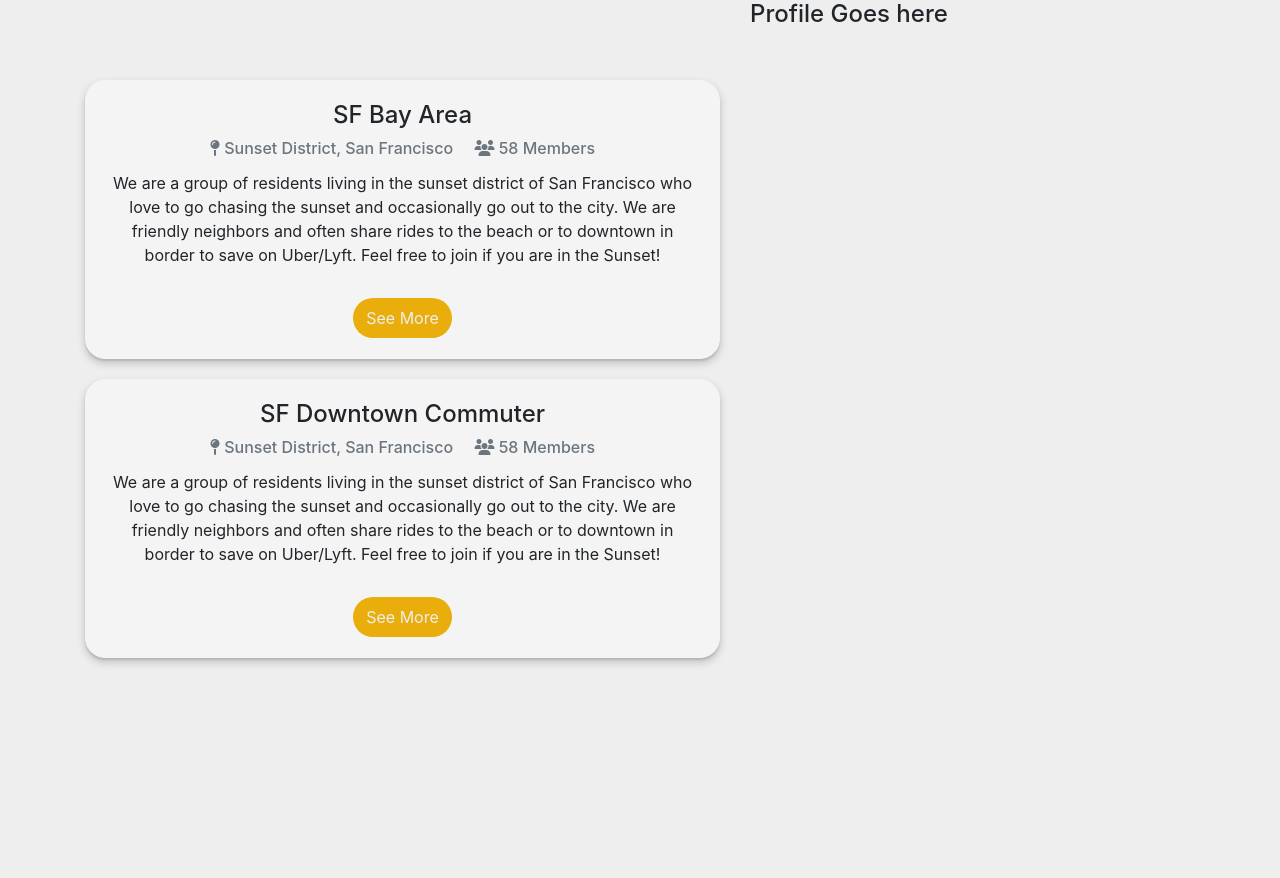
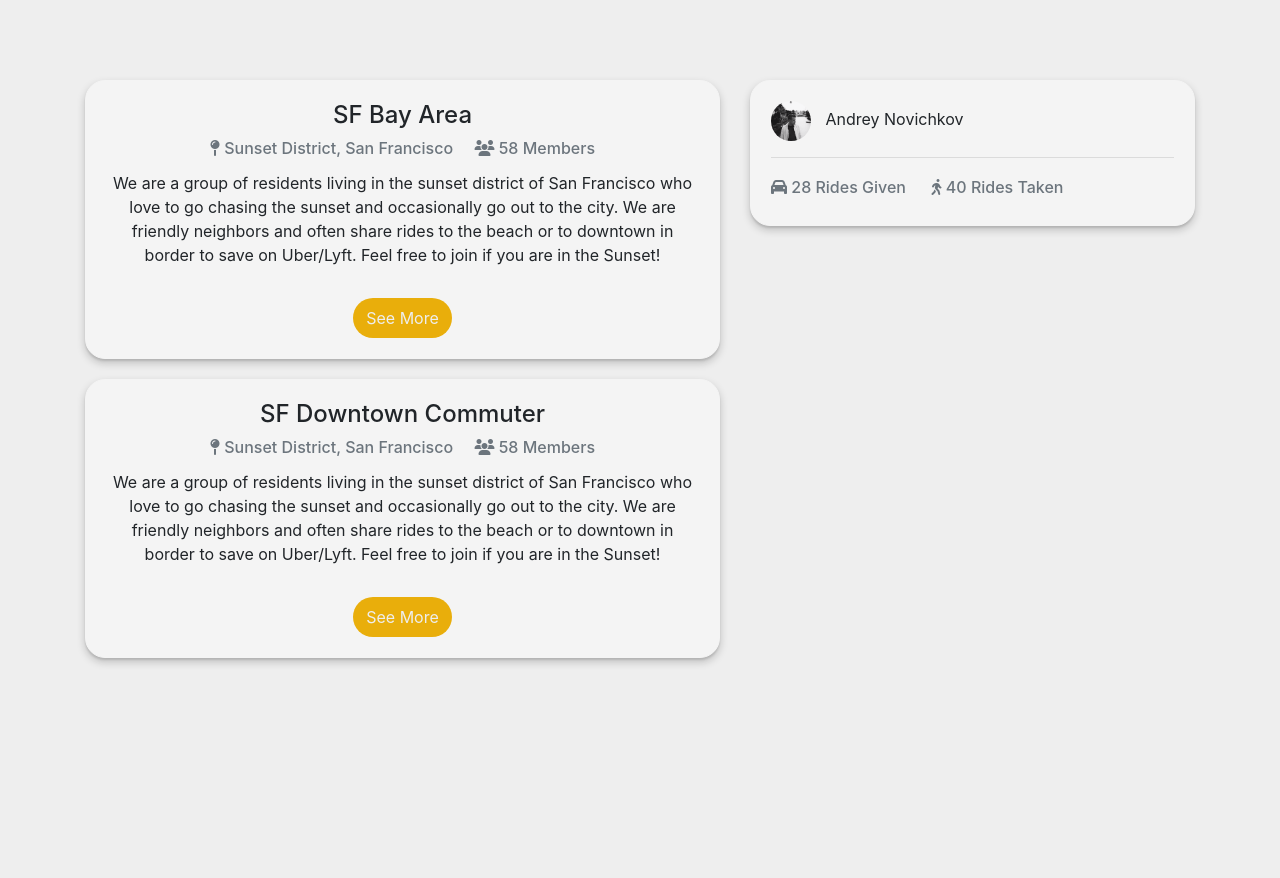
Before and after one commit to type9/bew1.2-contractor, a Django app: page / in a window 1280 px wide. Shown: the part 83-961 px from the top of the page. Run offline with Django 3.2, Linux system fonts and the light colour scheme; a user stored in the database is signed in; data comes from the database, SQL or seed files in the repository; both versions use the stored data as it was after the commit; some libraries are stand-ins or nearby versions.

Commit message:
[add] Added profile card

```diff
--- a/rideit/rideshare/templates/partials/community_card.html
+++ b/rideit/rideshare/templates/partials/community_card.html
@@ -1,13 +1,13 @@
-<div class="card" style="margin-bottom: 20px; border-radius: 20px; background-color: #f4f4f4; border-color: #f4f4f4; box-shadow: 0 4px 8px 0 rgba(0, 0, 0, 0.2), 0 2px 2px 0 rgba(0, 0, 0, 0.10);">
+<div class="card community-card">
     <div class="card-body">
         <h4 class="card-title">{{community.title}}</h4>
-        <h6 class="card-subtitle mb-2 text-muted" style="padding-top: 3px"><span class="fas fa-map-pin"></span> Sunset District, San Francisco&nbsp;&nbsp;&nbsp;&nbsp;&nbsp;<span class="fas fa-users"></span> 58 Members </h6>
-        <p class="card-text" style="padding-top: 5px;">We are a group of residents living in the sunset district of San Francisco who love to go
+        <h6 class="card-subtitle mb-2 text-muted community-card-subtitle"><span class="fas fa-map-pin"></span> Sunset District, San Francisco&nbsp;&nbsp;&nbsp;&nbsp;&nbsp;<span class="fas fa-users"></span> 58 Members </h6>
+        <p class="card-text community-card-text">We are a group of residents living in the sunset district of San Francisco who love to go
         chasing the sunset and occasionally go out to the city. We are friendly neighbors and often share rides to the beach or to downtown in border
         to save on Uber/Lyft. Feel free to join if you are in the Sunset!</p>
 
 
-        <button href="#" class="btn" style="margin-top: 15px; border-radius: 20px; height: 40px; background-color: #E9AE0B; color: #EEEEEE">See More</button>
+        <button href="#" class="btn community-card-seemore-button" style="">See More</button>
         <!-- <button href="#" class="btn" style="margin-top: 15px; border-radius: 20px; height: 40px; background-color: #E9AE0B; color: #EEEEEE">Learn More</button>
         <button href="#" class="btn" style="margin-top: 15px; border-radius: 20px; height: 40px; background-color: #1B8366; color: #EEEEEE; margin-left: 6px">Join Community</button> -->
 
--- a/rideit/rideshare/templates/partials/navbar.html
+++ b/rideit/rideshare/templates/partials/navbar.html
@@ -1,48 +1,53 @@
 {% load static %}
 
-<nav class="navbar navbar-expand-lg navbar-light sticky-top" style='background-color: #EEEEEE; border-bottom: 1px solid #DDDDDD;'>
+<nav class="navbar navbar-expand-lg navbar-light sticky-top rideshare-navbar">
     <div class="container">
         <a class="navbar-brand" href="/">
-            <h1 style="color: #272B2B">RideIt</h1>
+            <h1 class="rideshare-brand">RideIt</h1>
         </a>
         <button class="navbar-toggler" type="button" data-toggle="collapse" data-target="#navbarText" aria-controls="navbarText" aria-expanded="false" aria-label="Toggle navigation">
             <span class="navbar-toggler-icon"></span>
         </button>
         <div class="collapse navbar-collapse" id="navbarText">
-            <ul class="navbar-nav mr-auto" style="padding-left: 20px">
-                <li class="nav-item active" style="padding-left: 10px; padding-right: 10px; padding-top: 6px">
+
+                <ul class="navbar-nav mr-auto rideshare-navbar-options">
+                    <li class="nav-item active rideshare-nav-item">
                         <a class="nav-link h6" href="#">COMMUNITIES</a>
                     </li>
-                <li class="nav-item active" style="padding-left: 10px; padding-right: 10px; padding-top: 6px">
+                    <li class="nav-item active rideshare-nav-item">
                         <a class="nav-link h6" href="#">ABOUT US</a>
                     </li>
 
                     {% if user.is_authenticated %}
                         <li>
-                        <form class="navbar-form" role="search" style='padding-left: 62px; padding-top: 5px'>
+                            <form class="navbar-form rideshare-nav-search-wrapper" role="search">
                                 <div class="input-group">
-                                <input type="text" style="background-color: transparent"class="form-control" placeholder="Search" name="srch-term" id="srch-term">
+                                    <input class="form-control rideshare-nav-search-input" type="text"placeholder="Search" name="srch-term" id="srch-term">
                                     <div class="input-group-btn" style="">
-                                    <button class="btn btn-light" type="submit" style="background-color: transparent; border-color: #BBBBBB; border-left: None"><span class="fas fa-search"></span></button>
+                                        <button class="btn btn-light rideshare-nav-search-btn" type="submit"><span class="fas fa-search"></span></button>
                                     </div>
                                 </div>
                             </form>
                         </li>
                     {% endif %}
+
+
+
                 </ul>
 
                 <span class="logout-button-wrapper">
                     {% if user.is_authenticated %}
-                    <a class="nav-link" href="{% url 'logout' %}"><button class="btn" style="background-color: transparent; color: #272727; border-radius: 10px;">Logout</button></a>
+                        <a class="nav-link " href="{% url 'logout' %}"><button class="btn logout-button" >Logout</button></a>
                     {% else %}
-                    <a class="nav-link" href="{% url 'login' %}"><button class="btn" style='background-color: #47785D; color: #EEEEEE; border-radius: 10px'>Login</button></a>
+                        <a class="nav-link " href="{% url 'login' %}"><button class="btn login-button">Login</button></a>
                     {% endif %}
                 </span>
                 <span class="signup-button-wrapper">
                     {% if not user.is_authenticated %}
-                    <a href="{% url 'signup' %}" class="btn" style="background-color: #8899A6; color: #EEEEEE; border-radius: 10px;">Sign Up <span class="fas fa-user-plus"></span></a>
+                        <a href="{% url 'signup' %}" class="btn sign-up-button">Sign Up <span class="fas fa-user-plus"></span></a>
                     {% endif %}
                 </span>
+
 
         </div>
     </div>
--- /dev/null
+++ b/rideit/rideshare/templates/partials/profile_card.html
@@ -0,0 +1,23 @@
+{% load static %}
+
+<div class="card profile-card">
+    <div class="card-body">
+        <div class="card-title profile-card-title">
+            <img class="profile-card-pic" src="{% static 'images/profile_picture.png' %}"/>
+            <span class="profile-card-name">Andrey Novichkov</span>
+        </div>
+        <hr>
+        <h6 class="card-subtitle mb-2 text-muted profile-card-subtitle"><span class="fas fa-car"></span> 28 Rides Given &nbsp;&nbsp;&nbsp;&nbsp;&nbsp;<span class="fas fa-walking"></span> 40 Rides Taken </h6>
+
+
+        <!-- <p class="card-text profile-card-text">We are a group of residents living in the sunset district of San Francisco who love to go
+        chasing the sunset and occasionally go out to the city. We are friendly neighbors and often share rides to the beach or to downtown in border
+        to save on Uber/Lyft. Feel free to join if you are in the Sunset!</p>
+
+
+        <button href="#" class="btn profile-card-seemore-button" style="">See More</button> -->
+        <!-- <button href="#" class="btn" style="margin-top: 15px; border-radius: 20px; height: 40px; background-color: #E9AE0B; color: #EEEEEE">Learn More</button>
+        <button href="#" class="btn" style="margin-top: 15px; border-radius: 20px; height: 40px; background-color: #1B8366; color: #EEEEEE; margin-left: 6px">Join Community</button> -->
+
+    </div>
+</div>
--- a/rideit/rideshare/templates/rideshare_home.html
+++ b/rideit/rideshare/templates/rideshare_home.html
@@ -26,7 +26,13 @@
                 </div>
 
                 <div class="col-md-5">
-                    <h4> Profile Goes here</h4>
+                    <div class="ur-profile-wrapper" style="padding-top: 60px">
+                        <div class="row" style="padding-top: 20px">
+                            <div class="col-md-12">
+                                {% include 'partials/profile_card.html' %}
+                            </div>
+                        </div>
+                    </div>
                 </div>
 
             </div>
--- a/rideit/static/css/styles.css
+++ b/rideit/static/css/styles.css
@@ -0,0 +1,103 @@
+/* navbar */
+.rideshare-navbar{
+    background-color: #EEEEEE;
+    border-bottom: 1px solid #DDDDDD;
+}
+
+.rideshare-brand{
+    color: #272B2B;
+}
+
+.rideshare-navbar-options{
+    padding-left: 20px;
+}
+
+.rideshare-navbar-options .rideshare-nav-item{
+    padding-left: 10px;
+    padding-right: 10px;
+    padding-top: 6px
+}
+
+.rideshare-navbar-options .rideshare-nav-search-wrapper{
+    padding-left: 62px;
+    padding-top: 5px
+}
+
+.rideshare-nav-search-wrapper .rideshare-nav-search-input{
+    background-color: transparent;
+}
+
+.rideshare-nav-search-wrapper .rideshare-nav-search-btn{
+    background-color: transparent;
+    border-color: #BBBBBB;
+    border-left: None;
+}
+
+/* buttons */
+.logout-button{
+    background-color: transparent;
+    color: #272727;
+    border-radius: 10px;
+}
+
+.login-button{
+    background-color: #47785D;
+    color: #EEEEEE;
+    border-radius: 10px;
+}
+
+.sign-up-button{
+    background-color: #8899A6;
+    color: #EEEEEE;
+    border-radius: 10px;
+}
+
+/* community card */
+
+.community-card{
+    margin-bottom: 20px;
+    border-radius: 20px;
+    background-color: #f4f4f4;
+    border-color: #f4f4f4;
+    box-shadow: 0 4px 8px 0 rgba(0, 0, 0, 0.2), 0 2px 2px 0 rgba(0, 0, 0, 0.10);
+}
+
+.community-card .community-card-subtitle{
+    padding-top: 3px;
+}
+
+.community-card .community-card-text{
+    padding-top: 5px;
+}
+
+.community-card .community-card-seemore-button{
+    margin-top: 15px;
+    border-radius: 20px;
+    height: 40px;
+    background-color: #E9AE0B;
+    color: #EEEEEE;
+}
+
+/* profile card */
+
+.profile-card{
+    margin-bottom: 20px;
+    border-radius: 20px;
+    background-color: #f4f4f4;
+    border-color: #f4f4f4;
+    box-shadow: 0 4px 8px 0 rgba(0, 0, 0, 0.2), 0 2px 2px 0 rgba(0, 0, 0, 0.10);
+}
+
+.profile-card .profile-card-pic{
+    height: 40px;
+    width: auto;
+    border-radius: 50%;
+}
+
+.profile-card .profile-card-name{
+    padding-left: 10px;
+}
+
+.profile-card .profile-card-subtitle{
+    padding-top: 10px;
+}
```
Also changed, not shown: rideit/db.sqlite3, rideit/static/images/profile_picture.png (added). Lines whose indentation alone changed are shown as unchanged.
